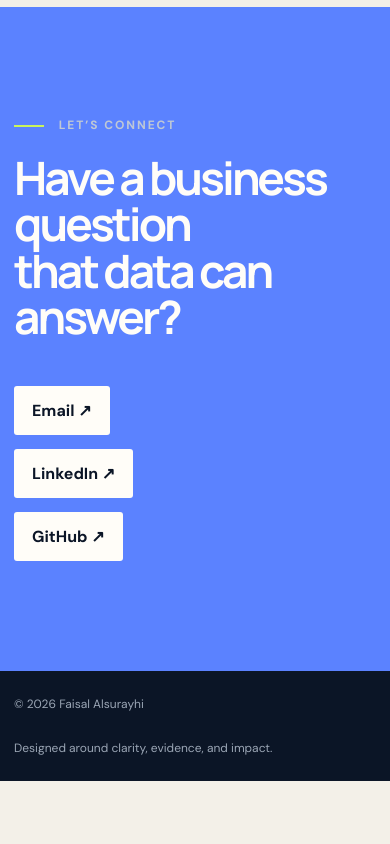
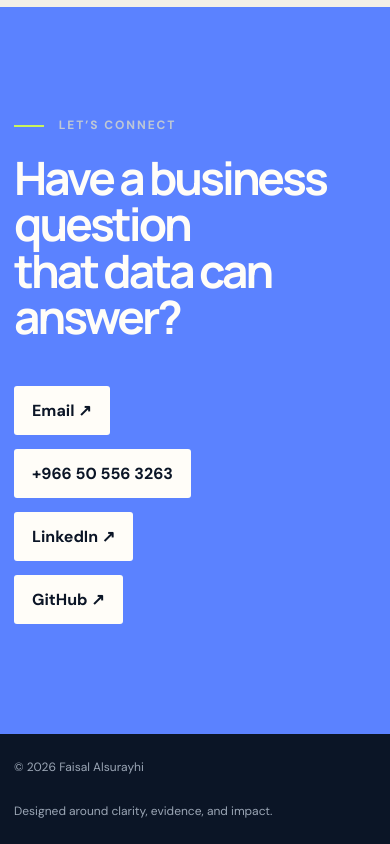
Before and after one commit to FaisalAlsurayhi/FaisalAlsurayhi.github.io, a plain HTML site: page index.html in a window 390 px wide. Shown: the part 7588-8432 px from the top of the page. Before the commit the page ends 8369 px from the top, so only its background shows below. Drawn offline with Linux system fonts and the light colour scheme.

Commit message:
Add public phone contact

```diff
--- a/index.html
+++ b/index.html
@@ -239,6 +239,7 @@
         <h2>Have a business question<br>that data can answer?</h2>
         <div class="contact-links">
           <a href="mailto:alsurayhifa@gmail.com">Email ↗</a>
+          <a href="tel:+966505563263">+966 50 556 3263</a>
           <a href="https://www.linkedin.com/in/faisal-alsurayhi-64049422b/" target="_blank" rel="noreferrer">LinkedIn ↗</a>
           <a href="https://github.com/FaisalAlsurayhi" target="_blank" rel="noreferrer">GitHub ↗</a>
         </div>
```
